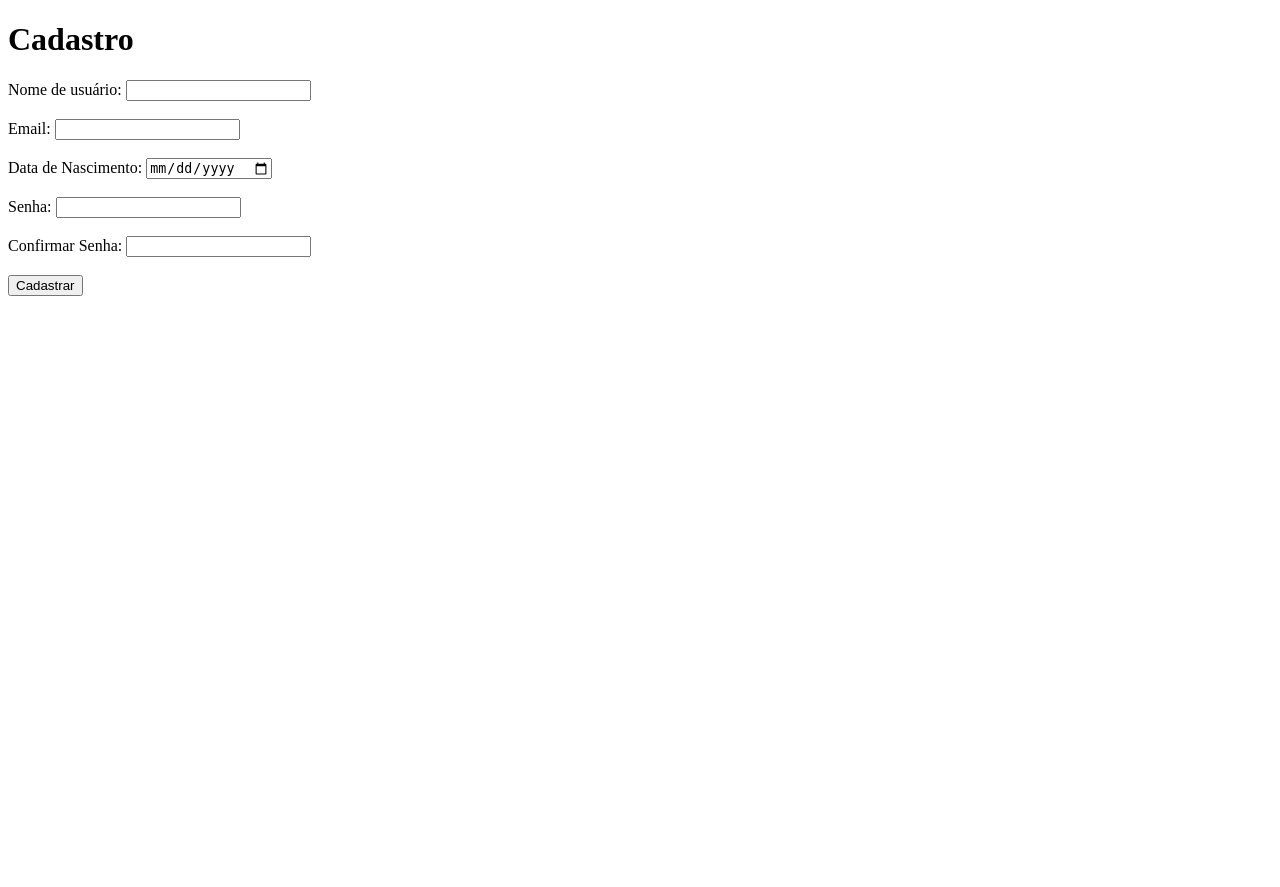
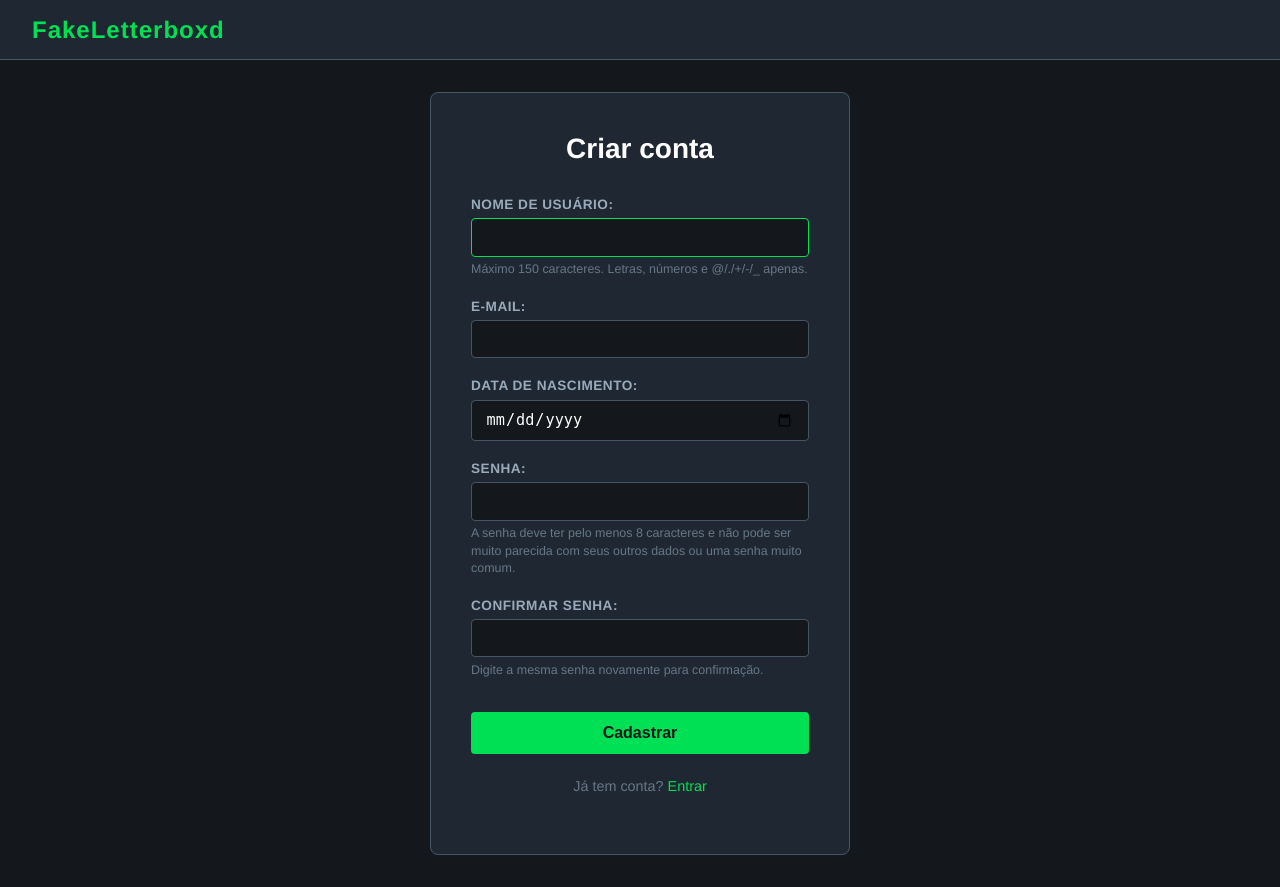
Before and after one commit to LuisaSilveira/inf1407-Projeto1-FakeLetterboxd, a Django app: page /accounts/cadastro/ in a window 1280 px wide. Before the commit the page ends 296 px from the top, so only its background shows below. Run offline with Django 5.2, Linux system fonts and the light colour scheme.

Commit message:
layout do login e cadastro

```diff
--- a/projeto-letterboxd/NossoProjeto/accounts/forms.py
+++ b/projeto-letterboxd/NossoProjeto/accounts/forms.py
@@ -4,13 +4,36 @@ from django.contrib.auth.forms import UserCreationForm
 from .models import CustomUser
 
 class CustomUsuarioCreationForm(UserCreationForm):
-    # Definir widget de data para ficar mais amigável no HTML (opcional)
     data_nascimento = forms.DateField(
         widget=forms.DateInput(attrs={'type': 'date'}),
-        required=False
+        required=False,
+        label='Data de nascimento',
+        help_text='',
     )
-    email = forms.EmailField(required=True) # Caso queira tornar o email obrigatório também
+    email = forms.EmailField(
+        required=True,
+        label='E-mail',
+        help_text='',
+    )
 
     class Meta(UserCreationForm.Meta):
         model = CustomUser
         fields = UserCreationForm.Meta.fields + ('email', 'data_nascimento')
+
+    def __init__(self, *args, **kwargs):
+        super().__init__(*args, **kwargs)
+
+        self.fields['username'].label = 'Nome de usuário'
+        self.fields['username'].help_text = 'Máximo 150 caracteres. Letras, números e @/./+/-/_ apenas.'
+        self.fields['username'].error_messages = {
+            'unique': 'Esse nome de usuário já está em uso.',
+        }
+
+        self.fields['password1'].label = 'Senha'
+        self.fields['password1'].help_text = (
+            'A senha deve ter pelo menos 8 caracteres e não pode ser '
+            'muito parecida com seus outros dados ou uma senha muito comum.'
+        )
+
+        self.fields['password2'].label = 'Confirmar senha'
+        self.fields['password2'].help_text = 'Digite a mesma senha novamente para confirmação.'
--- /dev/null
+++ b/projeto-letterboxd/NossoProjeto/accounts/static/accounts/css/forms.css
@@ -0,0 +1,152 @@
+* {
+    margin: 0;
+    padding: 0;
+    box-sizing: border-box;
+}
+
+body {
+    background-color: #14181c;
+    color: #9ab;
+    font-family: 'Graphik', 'Helvetica Neue', Arial, sans-serif;
+    min-height: 100vh;
+    display: flex;
+    flex-direction: column;
+}
+
+/* Header */
+.header {
+    display: flex;
+    justify-content: space-between;
+    align-items: center;
+    background-color: #1f2832;
+    border-bottom: 1px solid #456;
+    padding: 0 2rem;
+    height: 60px;
+    flex-shrink: 0;
+}
+
+.logo {
+    color: #00e054;
+    font-size: 1.5rem;
+    font-weight: 700;
+    letter-spacing: 1px;
+    text-decoration: none;
+}
+
+/* Centralização do formulário */
+.form-wrapper {
+    flex: 1;
+    display: flex;
+    align-items: center;
+    justify-content: center;
+    padding: 2rem;
+}
+
+.form-card {
+    background: #1f2832;
+    border: 1px solid #456;
+    border-radius: 8px;
+    padding: 2.5rem;
+    width: 100%;
+    max-width: 420px;
+}
+
+.form-card h1 {
+    color: #fff;
+    font-size: 1.75rem;
+    font-weight: 700;
+    text-align: center;
+    margin-bottom: 2rem;
+}
+
+/* Campos do formulário Django */
+.form-card p {
+    margin-bottom: 1.25rem;
+}
+
+.form-card label {
+    display: block;
+    color: #9ab;
+    font-size: 0.85rem;
+    font-weight: 600;
+    margin-bottom: 0.4rem;
+    text-transform: uppercase;
+    letter-spacing: 0.5px;
+}
+
+.form-card input[type="text"],
+.form-card input[type="password"],
+.form-card input[type="email"],
+.form-card input[type="date"] {
+    width: 100%;
+    background: #14181c;
+    border: 1px solid #456;
+    border-radius: 4px;
+    color: #fff;
+    font-size: 0.95rem;
+    padding: 0.6rem 0.85rem;
+    outline: none;
+    transition: border-color 0.2s ease;
+}
+
+.form-card input:focus {
+    border-color: #00e054;
+}
+
+/* Erros e helptext do Django */
+.errorlist {
+    list-style: none;
+    color: #ff6b6b;
+    font-size: 0.8rem;
+    margin-top: 0.3rem;
+}
+
+.helptext {
+    display: block;
+    color: #678;
+    font-size: 0.78rem;
+    margin-top: 0.3rem;
+    line-height: 1.4;
+}
+
+/* Botão principal */
+.btn-submit {
+    width: 100%;
+    background: #00e054;
+    color: #14181c;
+    border: none;
+    border-radius: 4px;
+    padding: 0.75rem;
+    font-size: 1rem;
+    font-weight: 700;
+    cursor: pointer;
+    margin-top: 0.75rem;
+    transition: background 0.2s ease;
+}
+
+.btn-submit:hover {
+    background: #00c048;
+}
+
+/* Link auxiliar abaixo do formulário */
+.form-footer {
+    text-align: center;
+    margin-top: 1.5rem;
+    font-size: 0.9rem;
+    color: #678;
+}
+
+.form-footer a {
+    color: #00e054;
+    text-decoration: none;
+}
+
+.form-footer a:hover {
+    text-decoration: underline;
+}
+
+@media (max-width: 480px) {
+    .form-card {
+        padding: 1.75rem 1.25rem;
+    }
+}
--- a/projeto-letterboxd/NossoProjeto/accounts/templates/accounts/cadastro.html
+++ b/projeto-letterboxd/NossoProjeto/accounts/templates/accounts/cadastro.html
@@ -4,25 +4,26 @@
 <head>
     <meta charset="UTF-8">
     <meta name="viewport" content="width=device-width, initial-scale=1.0">
-    <title>Cadastro</title>
+    <link rel="stylesheet" href="{% static 'accounts/css/forms.css' %}">
+    <title>Cadastro — FakeLetterboxd</title>
 </head>
 <body>
-    <!-- Formulário de cadastro -->
-    <h1>Cadastro</h1>
-    <form method="post">
-        {% csrf_token %}
-        <label for="username">Nome de usuário:</label>
-        <input type="text" id="username" name="username" required><br><br>
-        <label for="email">Email:</label>
-        <input type="email" id="email" name="email" required><br><br>
-        <label for="data_nascimento">Data de Nascimento:</label>
-        <input type="date" id="data_nascimento" name="data_nascimento"><br><br>
-        <label for="password1">Senha:</label>
-        <input type="password" id="password1" name="password1" required><br><br>
-        <label for="password2">Confirmar Senha:</label>
-        <input type="password" id="password2" name="password2" required><br><br>
-        <button type="submit">Cadastrar</button>
-    </form>
+    <header class="header">
+        <a href="{% url 'portal:home' %}" class="logo">FakeLetterboxd</a>
+    </header>
 
+    <div class="form-wrapper">
+        <div class="form-card">
+            <h1>Criar conta</h1>
+            <form method="post">
+                {% csrf_token %}
+                {{ form.as_p }}
+                <button type="submit" class="btn-submit">Cadastrar</button>
+            </form>
+            <div class="form-footer">
+                <p>Já tem conta? <a href="{% url 'accounts:login' %}">Entrar</a></p>
+            </div>
+        </div>
+    </div>
 </body>
 </html>
```
Also changed, not shown: projeto-letterboxd/NossoProjeto/accounts/templates/accounts/login.html (+21 -12 lines).
